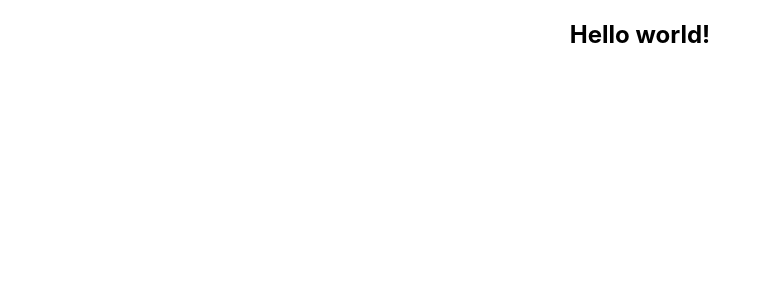
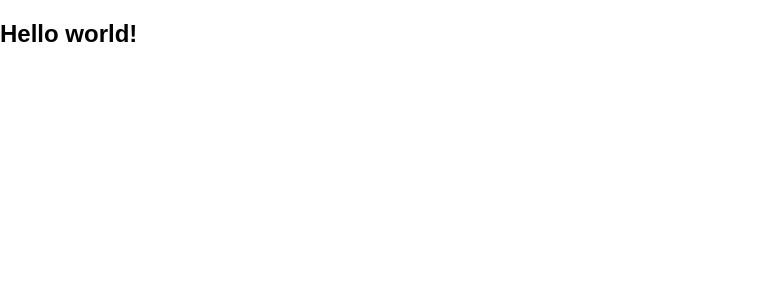
Before and after one commit to Barbaris2/-sandbox-ReactJS, a React (Create React App) app: page / in a window 1280 px wide. Shown: the top 300 px of the page, without its empty margins (0-770 px from the left). Built offline with nearby package versions, Linux system fonts and the light colour scheme.

Commit message:
change readme

```diff
--- a/src/App.css
+++ b/src/App.css
@@ -1,38 +1,7 @@
-.App {
-  text-align: center;
+* {
+  box-sizing: border-box;
 }
 
-.App-logo {
-  height: 40vmin;
-  pointer-events: none;
+body {
+  font-family: sans-serif;
 }
-
-@media (prefers-reduced-motion: no-preference) {
-  .App-logo {
-    animation: App-logo-spin infinite 20s linear;
-  }
-}
-
-.App-header {
-  background-color: #282c34;
-  min-height: 100vh;
-  display: flex;
-  flex-direction: column;
-  align-items: center;
-  justify-content: center;
-  font-size: calc(10px + 2vmin);
-  color: white;
-}
-
-.App-link {
-  color: #61dafb;
-}
-
-@keyframes App-logo-spin {
-  from {
-    transform: rotate(0deg);
-  }
-  to {
-    transform: rotate(360deg);
-  }
-}
```
